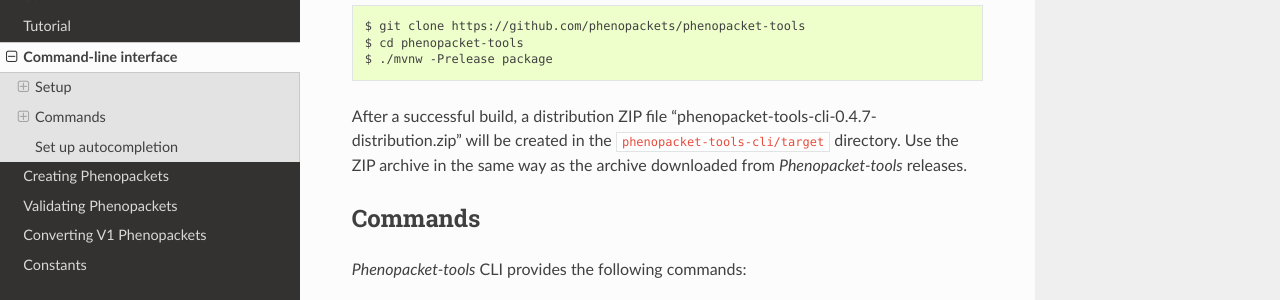
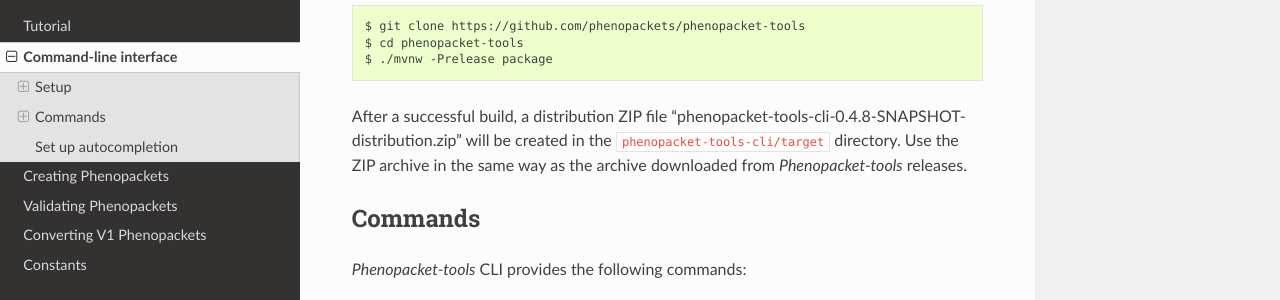
Before and after one commit to phenopackets/phenopacket-tools, a Sphinx documentation site: the page built from docs/cli.rst, in a window 1280 px wide and 900 px high, scrolled down 983 px. Shown: the part 151-451 px from the top of the window. Built offline with Sphinx 7.4.7 and the Read the Docs theme 2.0.0, drawn with Linux system fonts in a browser that asks for light colours.

Commit message:
Next development iteration `v0.4.8-SNAPSHOT`.
Signed-off-by: Daniel Danis <daniel.gordon.danis@protonmail.com>

```diff
--- a/docs/conf.py
+++ b/docs/conf.py
@@ -33,7 +33,7 @@ author = u'Daniel Danis, Peter Robinson'
 # The short X.Y version.
 version = '0.4'
 # The full version, including alpha/beta/rc tags.
-release = '0.4.7'
+release = '0.4.8-SNAPSHOT'
 
 # -- General configuration ---------------------------------------------------
 # https://www.sphinx-doc.org/en/master/usage/configuration.html#general-configuration
```
